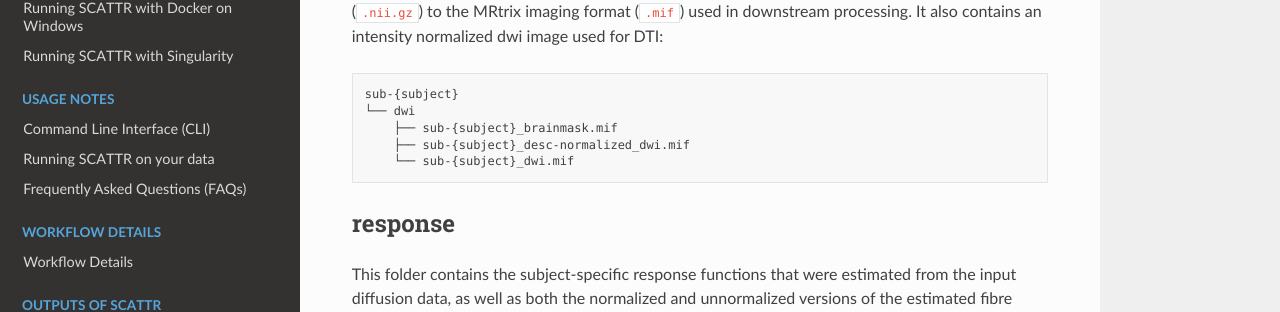
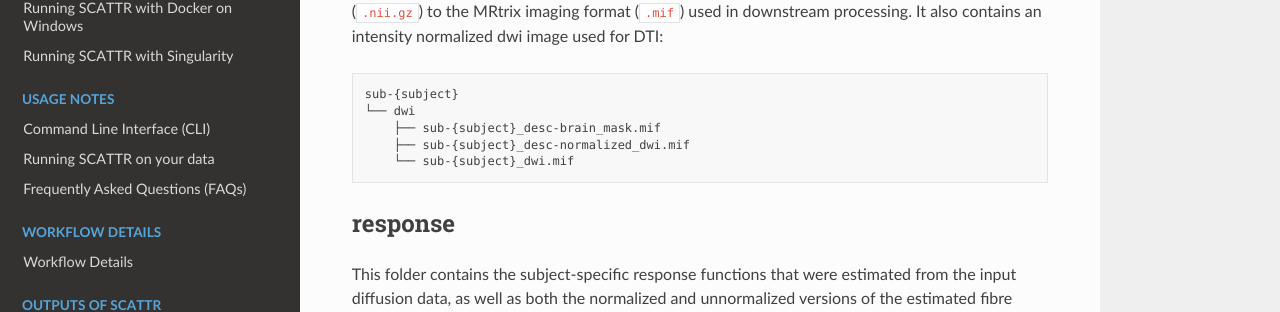
Before and after one commit to khanlab/scattr, a Sphinx documentation site: the page built from docs/outputs/output_files.md, in a window 1280 px wide and 900 px high, scrolled down 834 px. Shown: the part 173-485 px from the top of the window. Built offline with Sphinx 7.4.7 and the Read the Docs theme 2.0.0, drawn with Linux system fonts in a browser that asks for light colours.

Commit message:
update docs and add pybidsdb options

````diff
--- a/docs/outputs/output_files.md
+++ b/docs/outputs/output_files.md
@@ -51,7 +51,7 @@
 ```
 sub-{subject}
 └── dwi
-    ├── sub-{subject}_brainmask.mif
+    ├── sub-{subject}_desc-brain_mask.mif
     ├── sub-{subject}_desc-normalized_dwi.mif
     └── sub-{subject}_dwi.mif
 ```
@@ -109,6 +109,7 @@
 ## Additional Files
 
 The top-level `/path/to/output/dir` contains additional files / folders:
+
 ```
 /path/to/output/dir
 ├── ...
````
Also changed, not shown: 2 other files.
